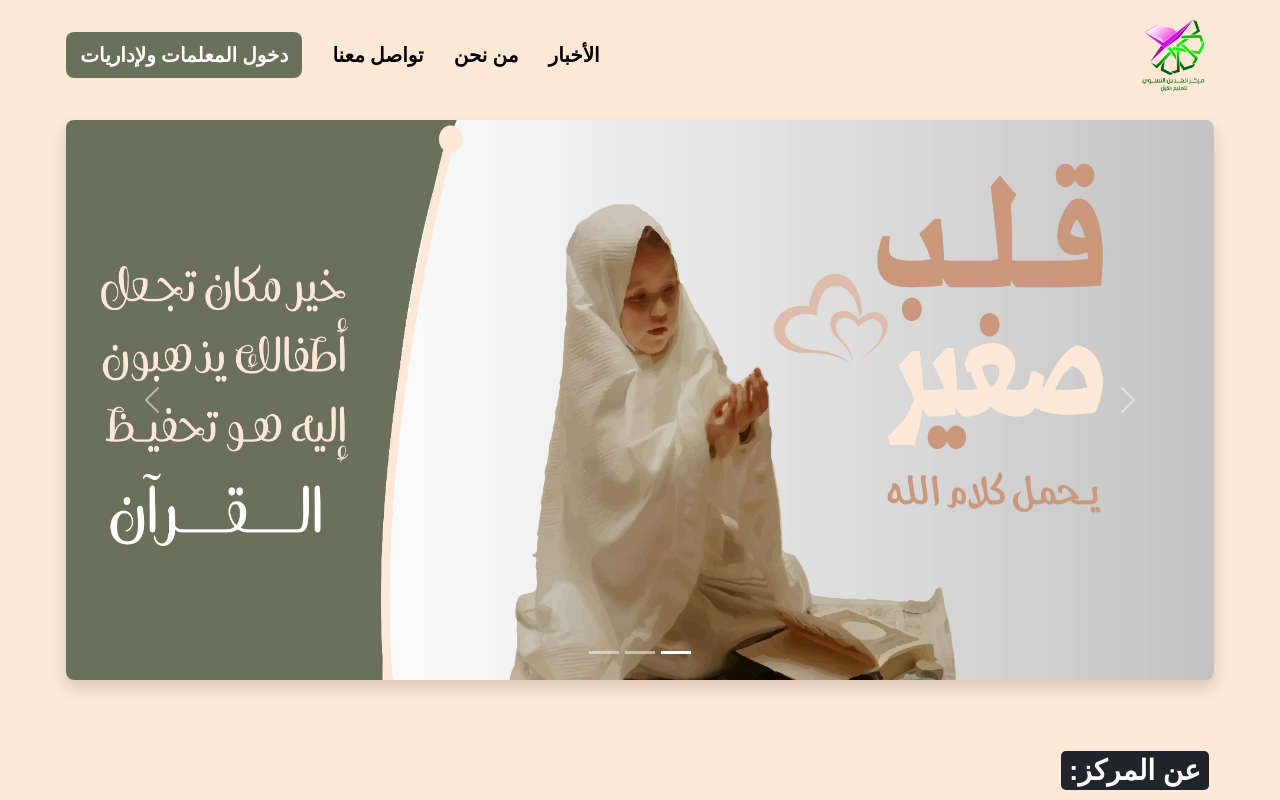
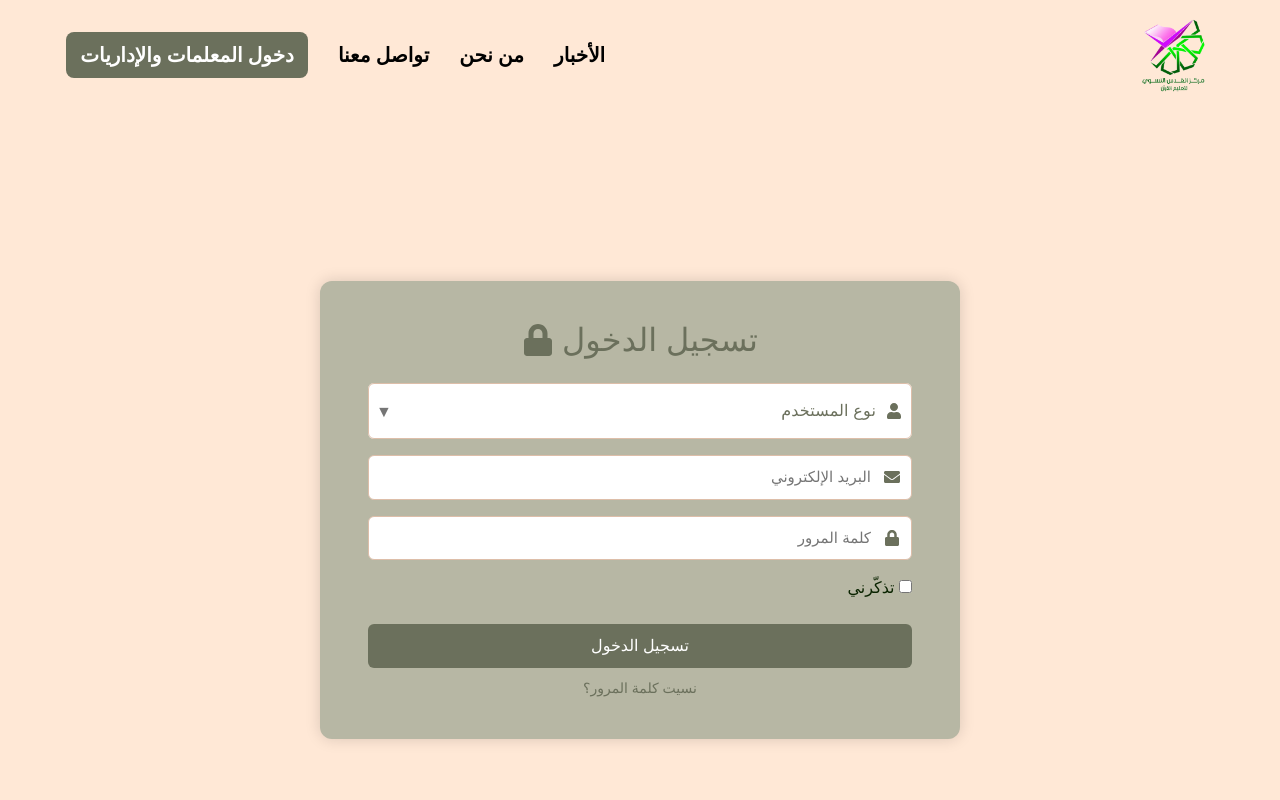
Before and after one commit to SafaKhalid9/RatelReactProject, a React (Vite) app: page /login in a window 1280 px wide. Shown: the top 800 px of the page. Built offline with nearby package versions, Linux system fonts and the light colour scheme.

Commit message:
Adding login Page (Design Only)

```diff
--- a/src/App.jsx
+++ b/src/App.jsx
@@ -1,16 +1,23 @@
 
 import React from "react";
+import { BrowserRouter as Router, Routes, Route } from "react-router-dom";
 import Header from "./components/Header";
 import HomeIndex from "./pages/Home/HomeIndex";
+import LoginPage from "./pages/Home/LoginPage";
 import Footer from "./components/Footer";
 import './styles/variables.css'
 
 export default function App() {
   return (
-    <>
+    <Router>
       <Header />
-      <HomeIndex />
+
+      <Routes>
+        <Route path="/" element={<HomeIndex />} />
+        <Route path="/login" element={<LoginPage />} />
+      </Routes>
+
       <Footer />
-    </>
+    </Router>
   );
 }
--- a/src/components/Header.jsx
+++ b/src/components/Header.jsx
@@ -1,8 +1,8 @@
-
 import React from "react";
 import "../styles/Header.css";
+import { Link } from "react-router-dom";
 
-export default function Header(){
+export default function Header() {
   return (
     <nav className="main-navbar">
       <div className="centered-container d-flex justify-content-between align-items-center">
@@ -11,11 +11,23 @@ export default function Header(){
         </a>
 
         <ul className="nav-links d-flex align-items-center mb-0">
-          <li><a href="#activities">الأخبار</a></li>
-          <li><a href="#about">من نحن</a></li>
-          <li><a href="#contact">تواصل معنا</a></li>
           <li>
-            <a className="btn-login" href="#" style={{color: "#FFFFFF"}}> دخول المعلمات ولإداريات</a>
+            <a href="#activities">الأخبار</a>
+          </li>
+          <li>
+            <a href="#about">من نحن</a>
+          </li>
+          <li>
+            <a href="#contact">تواصل معنا</a>
+          </li>
+          <li>
+            <Link
+              className="btn-login"
+              to="/login"
+              style={{ color: "#FFFFFF" }}
+            >
+              دخول المعلمات والإداريات
+            </Link>
           </li>
         </ul>
       </div>
--- /dev/null
+++ b/src/pages/Home/LoginPage.jsx
@@ -0,0 +1,130 @@
+import React, { useState } from "react";
+import "../../styles/variables.css";
+import "../../styles/LoginPage.css";
+import { FaUser, FaLock, FaEnvelope } from "react-icons/fa";
+import { MenuItem, TextField } from "@mui/material";
+
+export default function LoginPage() {
+  const [userType, setUserType] = useState("");
+
+  const handleUserTypeChange = (event) => {
+    setUserType(event.target.value);
+  };
+
+  return (
+    <div className="login-wrapper">
+      <div className="login-box">
+        <h2 className="login-title">
+          تسجيل الدخول <FaLock style={{ marginRight: "8px" }} />
+        </h2>
+
+        <form className="login-form">
+          {/* نوع المستخدم */}
+          <div className="form-group">
+            <FaUser style={{
+      position: "absolute",
+      right: "10px",
+      top: "50%",
+      transform: "translateY(-50%)",
+      color: "var(--primary)",
+      zIndex: 2,
+    }}
+  />
+            <TextField
+              select
+              label="نوع المستخدم"
+              value={userType}
+              onChange={handleUserTypeChange}
+              fullWidth
+              required
+              variant="outlined"
+              InputLabelProps={{
+                style: { right: 40, left: "auto", direction: "rtl",
+                fontFamily: "Cairo, sans-serif",
+                marginRight:10,
+              },
+              }}
+              SelectProps={{
+                MenuProps: { PaperProps: { style: { direction: "rtl" } } },
+                IconComponent: (props) => (
+                  <span
+                    {...props}
+                    style={{
+                      left: "8px",
+                      right: "auto",
+                      position: "absolute",
+                      top: "50%",
+                      transform: "translateY(-50%)",
+                    }}
+                  >
+                    ▼
+                  </span>
+                ),
+              }}
+              sx={{
+                direction: "rtl",
+                "& .MuiFormLabel-asterisk": {
+                  display: "none",
+                },
+                "& .MuiOutlinedInput-root": {
+                  paddingRight: "35px",
+                  borderRadius: "6px",
+                  backgroundColor: "#fff",
+                  "& fieldset": { borderColor: "var(--light-brown)" },
+                  "&:hover fieldset": { borderColor: "var(--secondary)" },
+                  "&.Mui-focused fieldset": { borderColor: "var(--secondary)" },
+                },
+                "& .MuiInputLabel-root": {
+                  fontFamily: "Cairo, sans-serif",
+                  color: "var(--primary)",
+                  "&.Mui-focused": {
+                    color: "var(--primary)",
+                    backgroundColor: "#fff",
+                    padding: "0 4px",
+                    borderRadius: "2px",
+                  },
+                },
+                "& .MuiSelect-select": {
+                  display: "flex",
+                  alignItems: "center",
+                  flexDirection: "row",
+                  gap: "8px",
+                },
+              }}
+            >
+              <MenuItem value="admin">إداري</MenuItem>
+              <MenuItem value="teacher">معلم</MenuItem>
+            </TextField>
+          </div>
+
+          {/* البريد الإلكتروني */}
+          <div className="form-group">
+            <FaEnvelope className="input-icon" />
+            <input type="email" placeholder="البريد الإلكتروني" required />
+          </div>
+
+          {/* كلمة المرور */}
+          <div className="form-group">
+            <FaLock className="input-icon" />
+            <input type="password" placeholder="كلمة المرور" required />
+          </div>
+
+          <div className="remember-me">
+            <label>
+              <input type="checkbox" /> تذكّرني
+            </label>
+          </div>
+
+          <button type="submit" className="login-btn">
+            تسجيل الدخول
+          </button>
+
+          <a href="#" className="forgot-password">
+            نسيت كلمة المرور؟
+          </a>
+        </form>
+      </div>
+    </div>
+  );
+}
+// TO DO : ADD THE END POINT
--- /dev/null
+++ b/src/styles/LoginPage.css
@@ -0,0 +1,109 @@
+@import "./variables.css";
+
+.login-wrapper {
+  background-color: var(--background-page);
+  min-height: 100vh;
+  display: flex;
+  align-items: center;
+  justify-content: center;
+  direction: rtl;
+  font-family: "Cairo", sans-serif;
+  /* font-family: "TheSansBold"; */
+}
+
+.login-box {
+  background-color: var(--light-green);
+  padding: 2.5rem 3rem;
+  border-radius: 12px;
+  box-shadow: 0 0 15px rgba(0, 0, 0, 0.15);
+  width: 50%;
+  max-width: 90%;
+}
+
+.login-title {
+  text-align: center;
+  color: var(--primary);
+  margin-bottom: 1.5rem;
+  display: flex;
+  justify-content: center;
+  align-items: center;
+}
+
+.form-group {
+  position: relative;
+  margin-bottom: 1rem;
+}
+
+.input-icon {
+  position: absolute;
+  top: 50%;
+  right: 12px;
+  transform: translateY(-50%);
+  color: var(--primary);
+}
+
+input[type="email"],
+input[type="password"] {
+  width: 100%;
+  padding: 10px 40px 10px 10px;
+  border: 1px solid var(--light-brown);
+  border-radius: 6px;
+  outline: none;
+  font-size: 15px;
+  background-color: #fff;
+}
+
+input:focus {
+  border-color: var(--secondary);
+}
+
+.remember-me {
+  display: flex;
+  justify-content: flex-start;
+  align-items: center;
+  margin-bottom: 1.5rem;
+  color: rgb(10, 36, 0)
+}
+
+.login-btn {
+  background-color: var(--primary);
+  color: #fff;
+  border: none;
+  width: 100%;
+  padding: 10px;
+  border-radius: 6px;
+  font-size: 16px;
+  cursor: pointer;
+  transition: 0.3s;
+}
+
+.login-btn:hover {
+  background-color: var(--secondary);
+}
+
+.forgot-password {
+  display: block;
+  text-align: center;
+  margin-top: 10px;
+  color: var(--primary);
+  text-decoration: none;
+  font-size: 14px;
+}
+
+.forgot-password:hover {
+  text-decoration: underline;
+}
+
+.MuiFormControl-root {
+  direction: rtl;
+  text-align: right;
+}
+
+.MuiInputLabel-root {
+  right: 0;
+  left: auto;
+}
+
+.MuiSelect-select {
+  text-align: right;
+}
```
